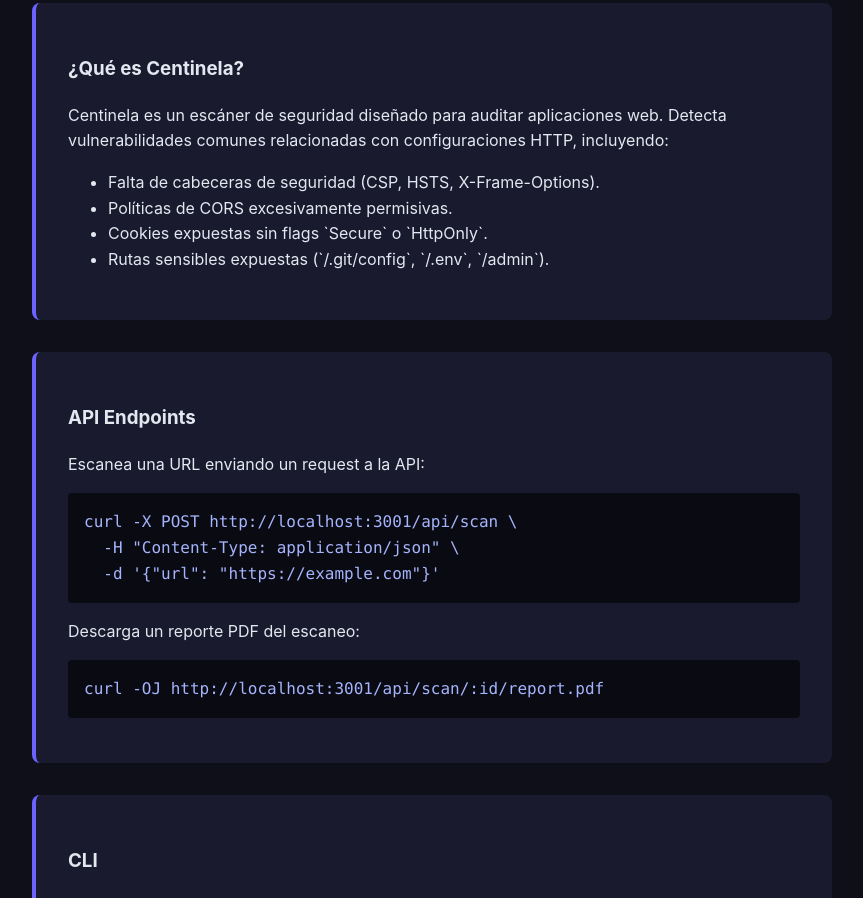
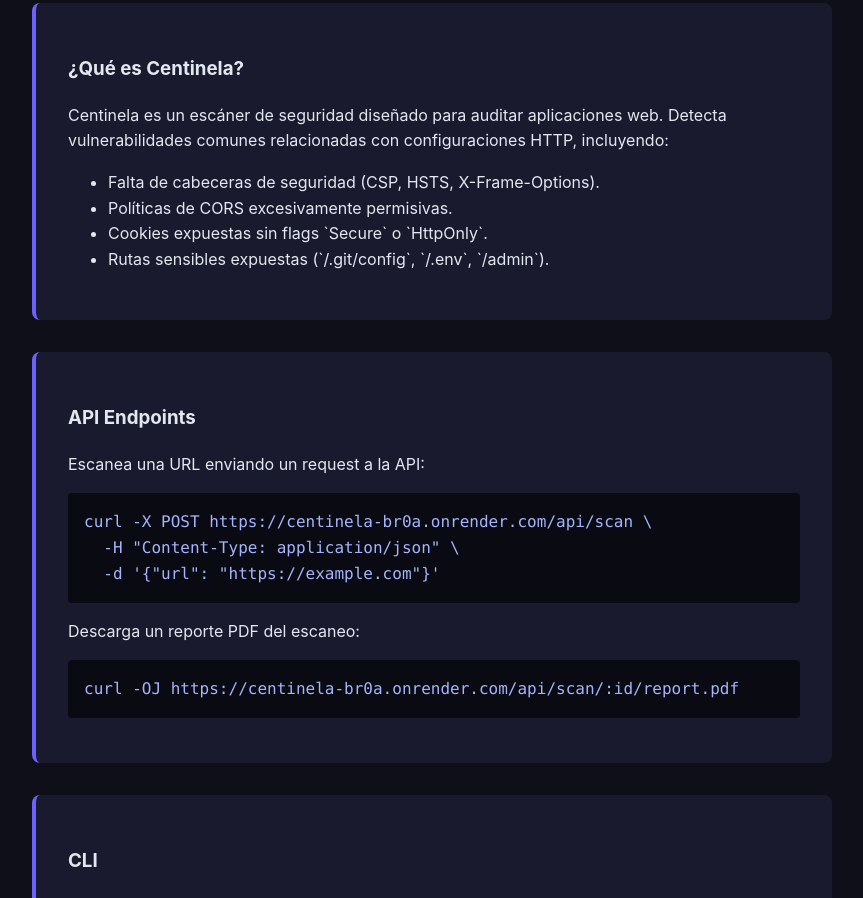
Before and after one commit to ciddiazIsaac/centinela, a website: page public/index.html in a window 1280 px wide. Shown: the part 280-1178 px from the top of the page, without its empty margins (208-1071 px from the left). Drawn offline with Linux system fonts and the light colour scheme.

Commit message:
fix(landing): replace localhost:3001 with production Render URL in curl examples

```diff
--- a/public/index.html
+++ b/public/index.html
@@ -80,12 +80,12 @@
     <div class="card">
       <h3>API Endpoints</h3>
       <p>Escanea una URL enviando un request a la API:</p>
-      <pre><code>curl -X POST http://localhost:3001/api/scan \
+      <pre><code>curl -X POST https://centinela-br0a.onrender.com/api/scan \
   -H "Content-Type: application/json" \
   -d '{"url": "https://example.com"}'</code></pre>
 
       <p>Descarga un reporte PDF del escaneo:</p>
-      <pre><code>curl -OJ http://localhost:3001/api/scan/:id/report.pdf</code></pre>
+      <pre><code>curl -OJ https://centinela-br0a.onrender.com/api/scan/:id/report.pdf</code></pre>
     </div>
 
     <div class="card">
```
